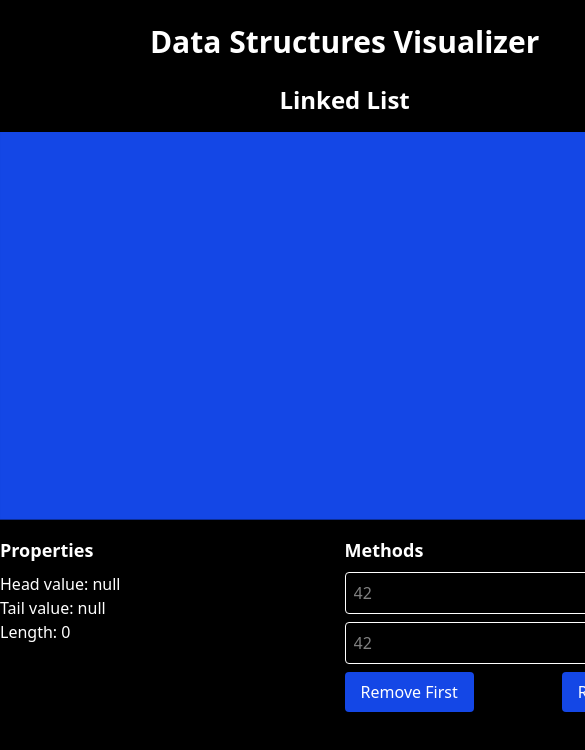
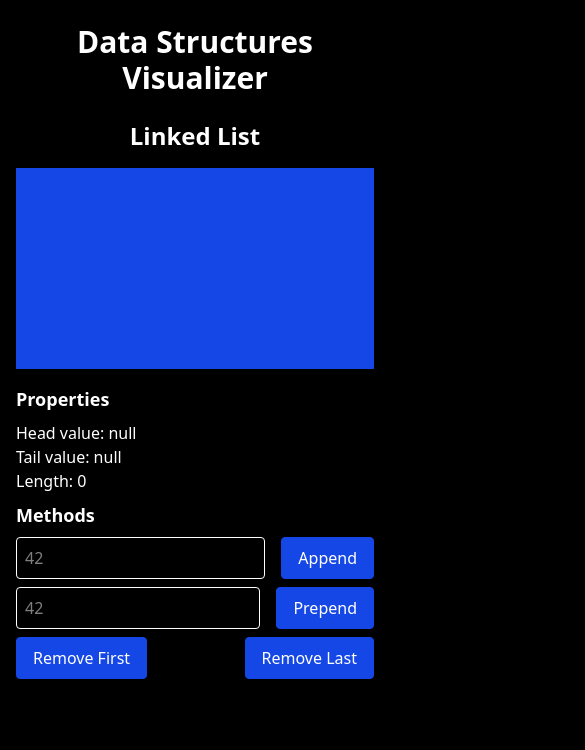
Before and after one commit to shanemcfadden/data-structures-visualizer, a React (Vite) app: page / in a window 390 px wide. Shown: the top 750 px of the page, 585 px wide, since content can reach past the window. Built offline with nearby package versions, Linux system fonts and the light colour scheme.

Commit message:
Make dashboard responsive

```diff
--- a/src/components/Action.tsx
+++ b/src/components/Action.tsx
@@ -61,12 +61,14 @@ export const Action = memo(
     return (
       <div className="flex justify-between">
         {input && (
+          <div className="mr-4">
             <TextInput
               placeholder={inputPlaceholder}
               value={inputValue}
               onChange={onChange}
               onKeyDown={onKeyDown}
             />
+          </div>
         )}
         <Button onSubmit={onButtonClick}>{label}</Button>
       </div>
--- a/src/components/Button.tsx
+++ b/src/components/Button.tsx
@@ -6,7 +6,7 @@ export type ButtonProps = PropsWithChildren<{
 
 export const Button = ({ children, onSubmit }: ButtonProps) => (
   <button
-    className="bg-blue-700 text-white py-2 px-4 rounded cursor-pointer"
+    className="bg-blue-700 border border-blue-700 text-white py-2 px-4 rounded cursor-pointer"
     onClick={onSubmit}
     type="button"
   >
--- a/src/components/Container.tsx
+++ b/src/components/Container.tsx
@@ -1,5 +1,5 @@
 import type { PropsWithChildren } from "react";
 
 export const Container = ({ children }: PropsWithChildren) => (
-  <div className="min-w-xs w-max mx-auto">{children}</div>
+  <div className="max-w-4xl mx-auto px-4">{children}</div>
 );
--- a/src/components/TextInput.tsx
+++ b/src/components/TextInput.tsx
@@ -14,7 +14,7 @@ export const TextInput = ({
   value,
 }: TextInputProps) => (
   <input
-    className="border border-gray rounded p-2"
+    className="border border-gray rounded p-2 w-full"
     onChange={onChange}
     onKeyDown={onKeyDown}
     placeholder={placeholder}
--- a/src/views/LinkedListView/LinkedListDashboard/Prepend.tsx
+++ b/src/views/LinkedListView/LinkedListDashboard/LinkedListMethods/Append.tsx
@@ -1,9 +1,9 @@
 import { useCallback, useContext } from "react";
-import { Action } from "../../../components/Action";
-import { UP_TO_THREE_DIGITS_PATTERN } from "../../../constants";
-import { LinkedListDispatchContext } from "../state/context";
+import { Action } from "../../../../components/Action";
+import { UP_TO_THREE_DIGITS_PATTERN } from "../../../../constants";
+import { LinkedListDispatchContext } from "../../state/context";
 
-export const Prepend = () => {
+export const Append = () => {
   const dispatch = useContext(LinkedListDispatchContext);
 
   const onButtonClick = useCallback(
@@ -13,7 +13,7 @@ export const Prepend = () => {
       }
 
       dispatch({
-        type: "PREPEND",
+        type: "APPEND",
         value: +input,
       });
     },
@@ -25,7 +25,7 @@ export const Prepend = () => {
       input
       inputPattern={UP_TO_THREE_DIGITS_PATTERN}
       inputPlaceholder={"42"}
-      label="Prepend"
+      label="Append"
       onButtonClick={onButtonClick}
     />
   );
--- a/src/views/LinkedListView/LinkedListDashboard/Append.tsx
+++ b/src/views/LinkedListView/LinkedListDashboard/LinkedListMethods/Prepend.tsx
@@ -1,9 +1,9 @@
 import { useCallback, useContext } from "react";
-import { Action } from "../../../components/Action";
-import { UP_TO_THREE_DIGITS_PATTERN } from "../../../constants";
-import { LinkedListDispatchContext } from "../state/context";
+import { Action } from "../../../../components/Action";
+import { UP_TO_THREE_DIGITS_PATTERN } from "../../../../constants";
+import { LinkedListDispatchContext } from "../../state/context";
 
-export const Append = () => {
+export const Prepend = () => {
   const dispatch = useContext(LinkedListDispatchContext);
 
   const onButtonClick = useCallback(
@@ -13,7 +13,7 @@ export const Append = () => {
       }
 
       dispatch({
-        type: "APPEND",
+        type: "PREPEND",
         value: +input,
       });
     },
@@ -25,7 +25,7 @@ export const Append = () => {
       input
       inputPattern={UP_TO_THREE_DIGITS_PATTERN}
       inputPlaceholder={"42"}
-      label="Append"
+      label="Prepend"
       onButtonClick={onButtonClick}
     />
   );
--- a/src/views/LinkedListView/LinkedListDashboard/RemoveFirst.tsx
+++ b/src/views/LinkedListView/LinkedListDashboard/LinkedListMethods/RemoveFirst.tsx
@@ -1,6 +1,6 @@
 import { useCallback, useContext } from "react";
-import { Action } from "../../../components/Action";
-import { LinkedListDispatchContext } from "../state/context";
+import { Action } from "../../../../components/Action";
+import { LinkedListDispatchContext } from "../../state/context";
 
 export const RemoveFirst = () => {
   const dispatch = useContext(LinkedListDispatchContext);
--- a/src/views/LinkedListView/LinkedListDashboard/RemoveLast.tsx
+++ b/src/views/LinkedListView/LinkedListDashboard/LinkedListMethods/RemoveLast.tsx
@@ -1,6 +1,6 @@
 import { useCallback, useContext } from "react";
-import { Action } from "../../../components/Action";
-import { LinkedListDispatchContext } from "../state/context";
+import { Action } from "../../../../components/Action";
+import { LinkedListDispatchContext } from "../../state/context";
 
 export const RemoveLast = () => {
   const dispatch = useContext(LinkedListDispatchContext);
--- /dev/null
+++ b/src/views/LinkedListView/LinkedListDashboard/LinkedListMethods/index.tsx
@@ -0,0 +1,31 @@
+import { Heading } from "../../../../components/Heading";
+import { Margin } from "../../../../components/Margin";
+import { Append } from "./Append";
+import { Prepend } from "./Prepend";
+import { RemoveFirst } from "./RemoveFirst";
+import { RemoveLast } from "./RemoveLast";
+
+type LinkedListMethodsProps = {
+  collapseTopMargin?: boolean;
+};
+export const LinkedListMethods = ({
+  collapseTopMargin,
+}: LinkedListMethodsProps) => (
+  <div>
+    <Heading collapseTopMargin={collapseTopMargin} level={3}>
+      Methods
+    </Heading>
+    <Margin weight="small">
+      <Append />
+    </Margin>
+    <Margin weight="small">
+      <Prepend />
+    </Margin>
+    <Margin weight="small">
+      <div className="flex justify-between">
+        <RemoveFirst />
+        <RemoveLast />
+      </div>
+    </Margin>
+  </div>
+);
--- /dev/null
+++ b/src/views/LinkedListView/LinkedListDashboard/LinkedListProperties.tsx
@@ -0,0 +1,23 @@
+import { useContext } from "react";
+import { Heading } from "../../../components/Heading";
+import { LinkedListContext } from "../state/context";
+
+type LinkedListPropertiesProps = {
+  collapseTopMargin?: boolean;
+};
+export const LinkedListProperties = ({
+  collapseTopMargin,
+}: LinkedListPropertiesProps) => {
+  const { head, list, tail } = useContext(LinkedListContext);
+
+  return (
+    <div>
+      <Heading collapseTopMargin={collapseTopMargin} level={3}>
+        Properties
+      </Heading>
+      <div>Head value: {head ?? "null"}</div>
+      <div>Tail value: {tail ?? "null"}</div>
+      <div>Length: {list.length}</div>
+    </div>
+  );
+};
--- a/src/views/LinkedListView/LinkedListDashboard/index.tsx
+++ b/src/views/LinkedListView/LinkedListDashboard/index.tsx
@@ -1,44 +1,18 @@
-import { useContext } from "react";
-import { Append } from "./Append";
-import { Prepend } from "./Prepend";
-import { RemoveFirst } from "./RemoveFirst";
-import { RemoveLast } from "./RemoveLast";
+import { LinkedListProperties } from "./LinkedListProperties";
+import { LinkedListMethods } from "./LinkedListMethods";
 import { Margin } from "../../../components/Margin";
-import { Heading } from "../../../components/Heading";
-import { LinkedListContext } from "../state/context";
 
 export const LinkedListDashboard = () => {
-  const { head, list, tail } = useContext(LinkedListContext);
-
   return (
-    <div>
-      <div className="grid grid-cols-2">
-        <div>
-          <Heading collapseTopMargin level={3}>
-            Properties
-          </Heading>
-          <div>Head value: {head ?? "null"}</div>
-          <div>Tail value: {tail ?? "null"}</div>
-          <div>Length: {list.length}</div>
-        </div>
-        <div>
-          <Heading collapseTopMargin level={3}>
-            Methods
-          </Heading>
-          <Margin weight="small">
-            <Append />
-          </Margin>
-          <Margin weight="small">
-            <Prepend />
-          </Margin>
-          <Margin weight="small">
-            <div className="flex justify-between">
-              <RemoveFirst />
-              <RemoveLast />
-            </div>
-          </Margin>
-        </div>
+    <Margin>
+      <div className="sm:hidden">
+        <LinkedListProperties />
+        <LinkedListMethods />
       </div>
-    </div>
+      <div className="hidden sm:grid sm:grid-cols-2">
+        <LinkedListProperties collapseTopMargin />
+        <LinkedListMethods collapseTopMargin />
+      </div>
+    </Margin>
   );
 };
```
Lines whose indentation alone changed are shown as unchanged.
